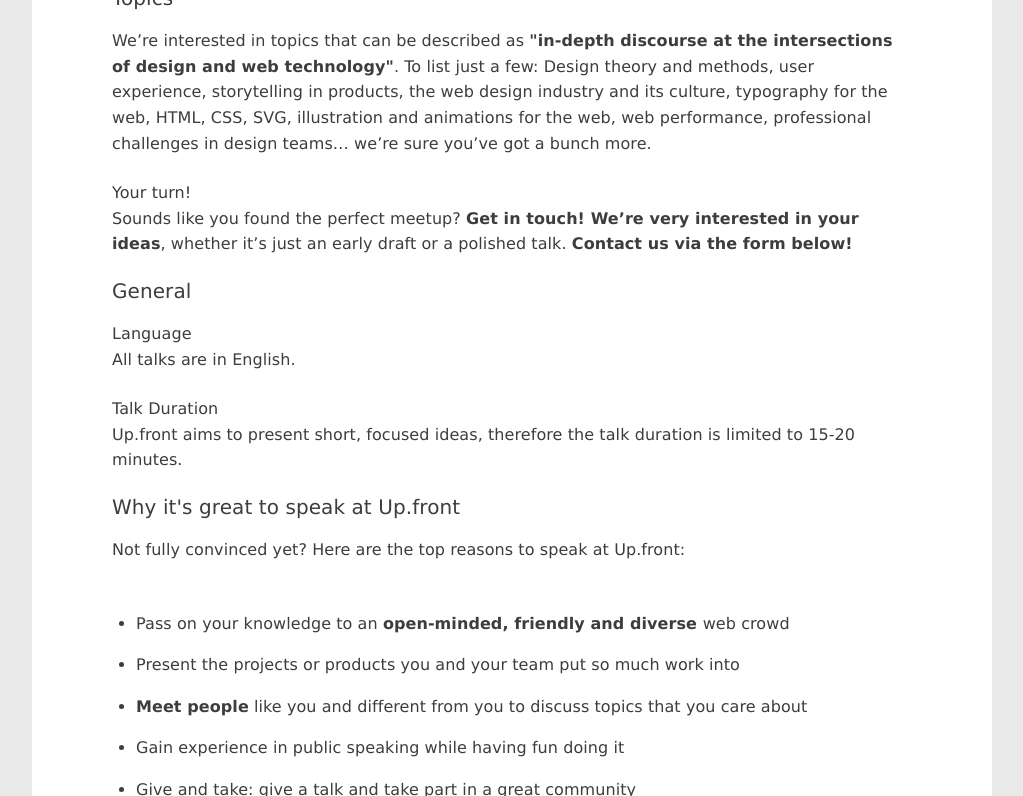
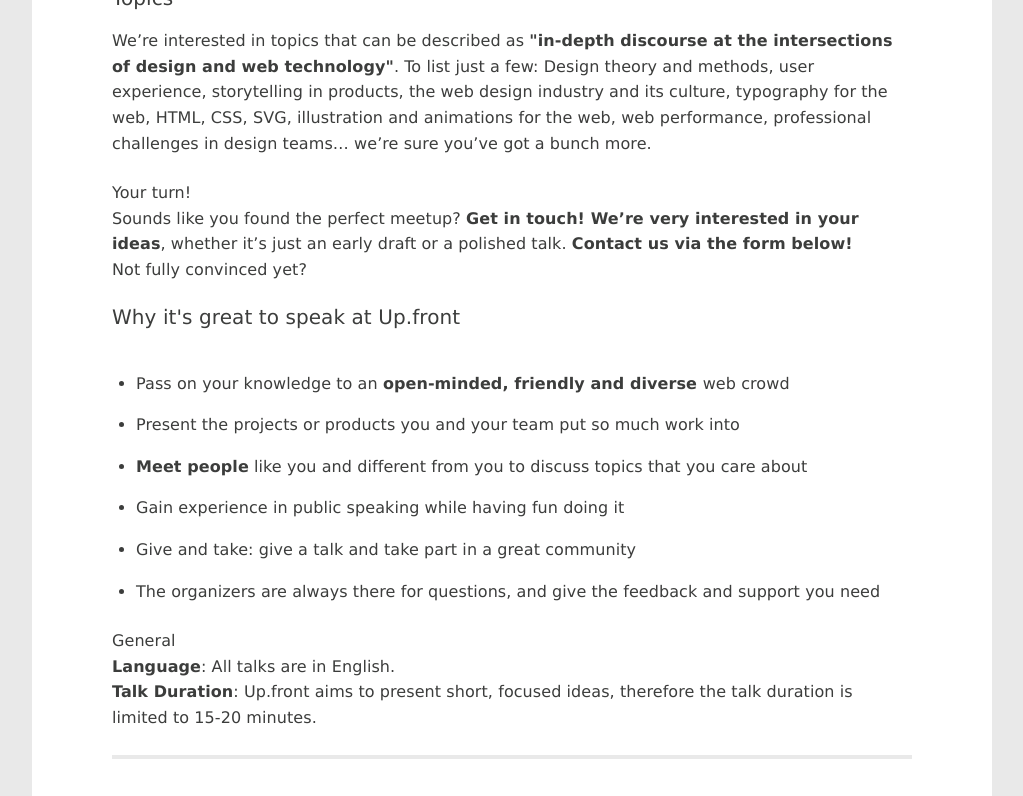
Before and after one commit to upfrontug/upfrontug.github.io, a Jekyll site: the page built from submit.html, in a window 1280 px wide and 900 px high, scrolled down 1191 px, cut to the strip 0-796 px from the top of the window. Shown: the whole strip, without its empty margins (128-1151 px from the left). Built offline with Jekyll 4.4.1, drawn with Linux system fonts in a browser that asks for light colours; a script that is not in the unit is left out.

Commit message:
text update 3

```diff
--- a/submit.html
+++ b/submit.html
@@ -46,20 +46,10 @@
 <h5>Your turn!</h5>
 <p>
   Sounds like you found the perfect meetup? <strong>Get in touch! We’re very interested in your ideas</strong>, whether it’s just an early draft or a polished talk. <strong>Contact us via the form below!</strong>
-</p>
-<h3>General</h3>
-<h5>Language</h5>
-<p>
-  All talks are in English.
-</p>
-<h5>Talk Duration</h5>
-<p>
-  Up.front aims to present short, focused ideas, therefore the talk duration is limited to 15-20 minutes.
+  <br>
+  Not fully convinced yet?
 </p>
 <h3>Why it's great to speak at Up.front</h3>
-<p>
-  Not fully convinced yet? Here are the top reasons to speak at Up.front:
-</p>
 <ul>
   <li>Pass on your knowledge to an <strong>open-minded, friendly and diverse
   </strong> web crowd</li>
@@ -69,7 +59,12 @@
   <li>Give and take: give a talk and take part in a great community</li>
   <li>The organizers are always there for questions, and give the feedback and support you need</li>
 </ul>
-
+<h5>General</h5>
+<p>
+  <strong>Language</strong>: All talks are in English.
+  <br>
+  <strong>Talk Duration</strong>: Up.front aims to present short, focused ideas, therefore the talk duration is limited to 15-20 minutes.
+</p>
 <hr>
 
 <br>
```
